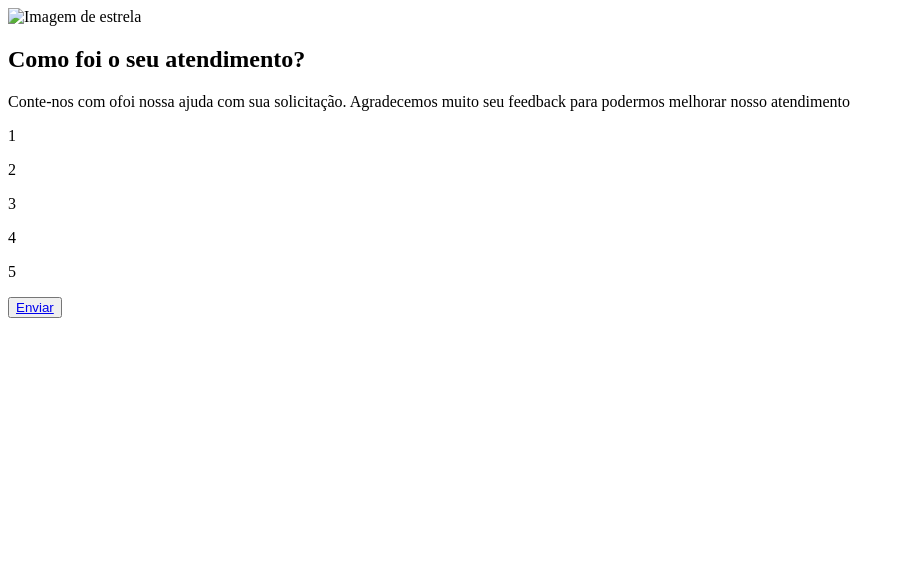
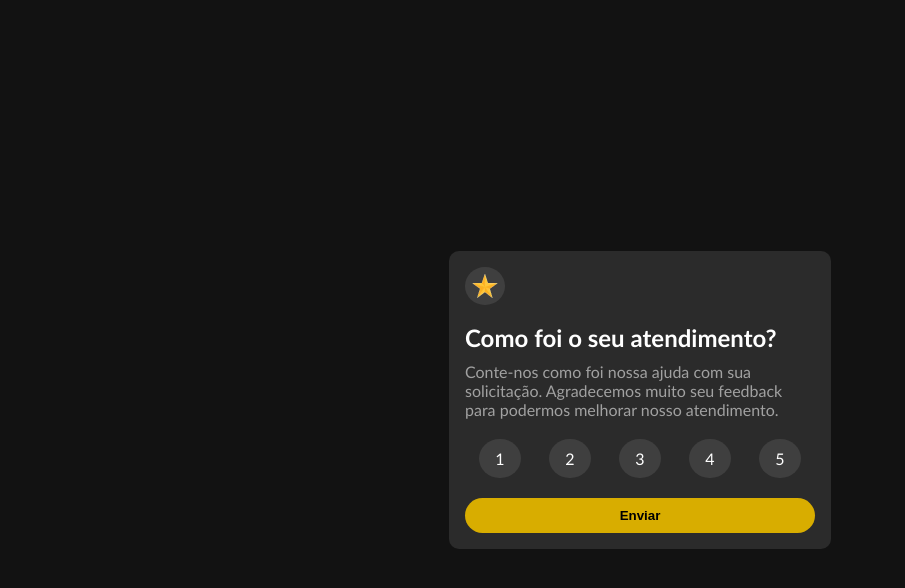
Before and after one commit to Thyale/Feedback, a plain HTML site: page index.html in a window 1280 px wide. Shown: the whole page, without its empty margins (0-905 px from the left). Drawn offline with Linux system fonts and the light colour scheme; a script that the page names is missing.

Commit message:
Finalizando o html e css básico

```diff
--- a/index.html
+++ b/index.html
@@ -14,20 +14,20 @@
   <body>
 
     <main>
-        <section>
-            <div>
-                <img src="" alt="Imagem de estrela">
+        <section class="Avaliacao1-2">
+            <div class="Avaliacao1-2_Textos">
+                <img src="./img/star.png" alt="Imagem de estrela">
                 <h1>Como foi o seu atendimento?</h1>
-                <p>Conte-nos com ofoi nossa ajuda com sua solicitação. Agradecemos muito seu feedback para podermos melhorar nosso atendimento</p>
+                <p>Conte-nos como foi nossa ajuda com sua solicitação. Agradecemos muito seu feedback para podermos melhorar nosso atendimento.</p>
             </div>
-            <div>
+            <div class="Avaliacao1-2_Notas">
                 <p>1</p>
                 <p>2</p>
                 <p>3</p>
                 <p>4</p>
                 <p>5</p>
             </div>
-            <div>
+            <div class="Avaliacao1-2_Envio">
                 <button><a href="#">Enviar</a></button>
             </div>
         </section>
--- a/style.css
+++ b/style.css
@@ -0,0 +1,96 @@
+@media all {
+    /*gerais*/
+    * {
+      margin: 0;
+      padding: 0;
+    }
+
+    body::-webkit-scrollbar {
+      width: 0px;
+      height: 0px;
+    }
+
+    html {
+      height: 100vh;
+      width: 100vw;
+    }
+
+    body{
+        background-color: rgb(18, 18, 18);
+        font-family: 'Gill Sans', 'Gill Sans MT', Calibri, 'Trebuchet MS', sans-serif;
+        color: white;
+    }
+
+    /*main - parte da avaliação*/
+
+    .Avaliacao1-2{
+        background-color: rgb(43, 43, 43);
+        position: absolute;
+        top: 50%;
+        left: 50%;
+        transform: translate(-50%,-50%);
+        padding: 1em;
+        border-radius: 10px;
+        width: 70%;
+        max-width: 350px;
+
+        display: flex;
+        flex-direction: column;
+        gap: 20px;
+    }
+
+    .Avaliacao1-2_Textos img{
+        width: 30px;
+        background-color: rgb(63, 63, 63);
+        border-radius: 50%;
+        padding: 4px 5px;
+    }
+
+    .Avaliacao1-2_Textos h1{
+        font-size: 24px;
+        margin-top: 15px;
+    }
+
+    .Avaliacao1-2_Textos p{
+        color: rgba(255, 255, 255, 0.558);
+        margin-top: 10px;
+    }
+
+    .Avaliacao1-2_Notas{
+        display: flex;
+        flex-direction: row;
+        align-items: center;
+        justify-content: space-around;
+    }
+
+    .Avaliacao1-2_Notas p{
+        background-color: rgb(63, 63, 63);
+        border-radius: 50%;
+        padding: 10px 16px;
+        cursor: pointer;
+    }
+
+    .Avaliacao1-2_Notas p:hover{
+        background-color: rgb(79, 79, 79);
+    }
+
+    .Avaliacao1-2_Envio{
+        text-align: center;
+    }
+
+    .Avaliacao1-2_Envio button{
+        width: 100%;
+        padding: 10px;
+        border-radius: 20px;
+        border: none;
+        outline: none;
+        background-color: rgb(216, 173, 0);
+        cursor: pointer;
+    }
+
+    .Avaliacao1-2_Envio a{
+        text-decoration: none;
+        color: rgb(0, 0, 0);
+        font-weight: bold;
+    }
+}
```
Also changed, not shown: img/star.png (added).
